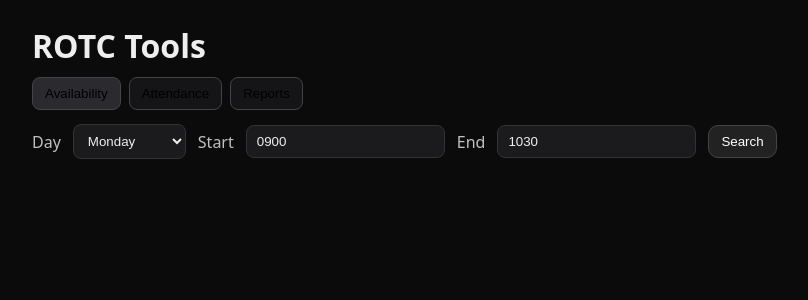
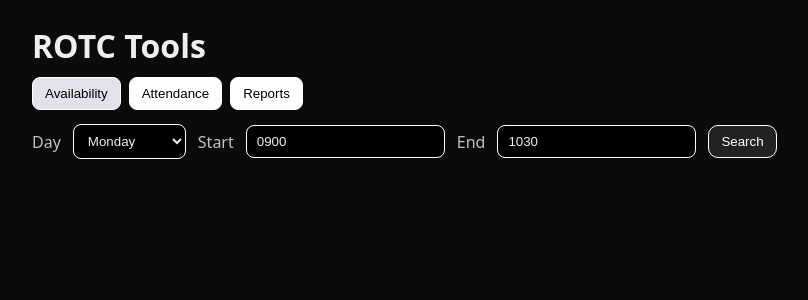
Before and after one commit to joelucwag-boop/ROTC-web-app, a Flask app: page / in a window 1280 px wide. Shown: the top 300 px of the page, without its empty margins (58-866 px from the left). Run offline with Flask 3, Linux system fonts and the light colour scheme; parts of the project's set-up code (start-up, migrations or seed data) failed here and were passed over.

Commit message:
Update styles.css

```diff
--- a/static/styles.css
+++ b/static/styles.css
@@ -3,17 +3,17 @@ body{font-family:system-ui,Segoe UI,Roboto,Arial,sans-serif;margin:0;background:
 h1{margin:0 0 10px}
 .row{display:flex;gap:12px;align-items:center;flex-wrap:wrap;margin:10px 0}
 label{opacity:.8}
-input,select{padding:8px 10px;background:#1b1b1e;color:#eee;border:1px solid #333;border-radius:8px}
-.btn{padding:8px 12px;border-radius:10px;border:1px solid #444;background:#222;color:#fff;cursor:pointer}
+input,select{padding:8px 10px;background:#000000;color:#eee;border:1px solid #fff;border-radius:8px}
+.btn{padding:8px 12px;border-radius:10px;border:1px solid #ffffff;background:#222;color:#fff;cursor:pointer}
 .btn.primary{background:#3a6df0}
 .tabs{display:flex;gap:8px;margin-bottom:14px}
-.tab{padding:8px 12px;border:1px solid #444;border-radius:8px;background:#151518;cursor:pointer}
-.tab.on{background:#2a2a2f}
+.tab{padding:8px 12px;border:1px solid #ffffff;border-radius:8px;background:#ffffff;cursor:pointer}
+.tab.on{background:#e2e2ea}
 .panel{display:none}
 .panel.on{display:block}
 .table{width:100%;border-collapse:collapse;margin-top:8px}
 .table th,.table td{border-bottom:1px solid #333;padding:8px 6px}
 .table button.btn{padding:6px 8px}
 .kvgrid{display:grid;grid-template-columns:180px 1fr;gap:8px;max-height:60vh;overflow:auto;border-top:1px solid #333;padding-top:8px}
-.modal{position:fixed;inset:0;display:none;background:rgba(0,0,0,.6);align-items:center;justify-content:center}
-.modal .card{background:#121214;border:1px solid #2a2a2f;border-radius:14px;max-width:800px;width:90%;padding:14px;max-height:80vh;overflow:auto}
+.modal{position:fixed;inset:0;display:none;background:rgb(236 236 236 / 60%);align-items:center;justify-content:center}
+.modal .card{background:#f9f9f9;border:1px solid #f6f6f6;border-radius:14px;max-width:800px;width:90%;padding:14px;max-height:80vh;overflow:auto}
```
